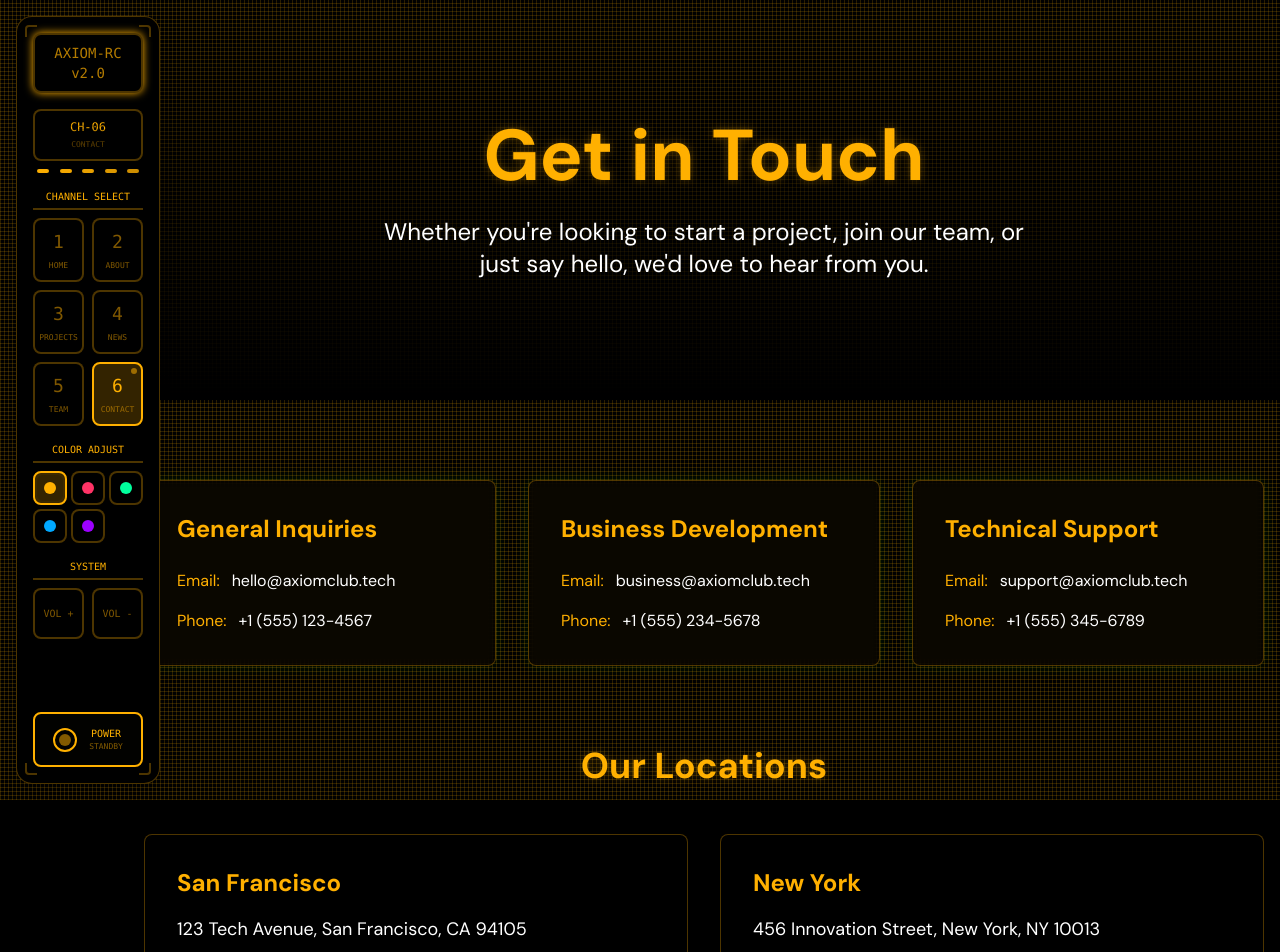
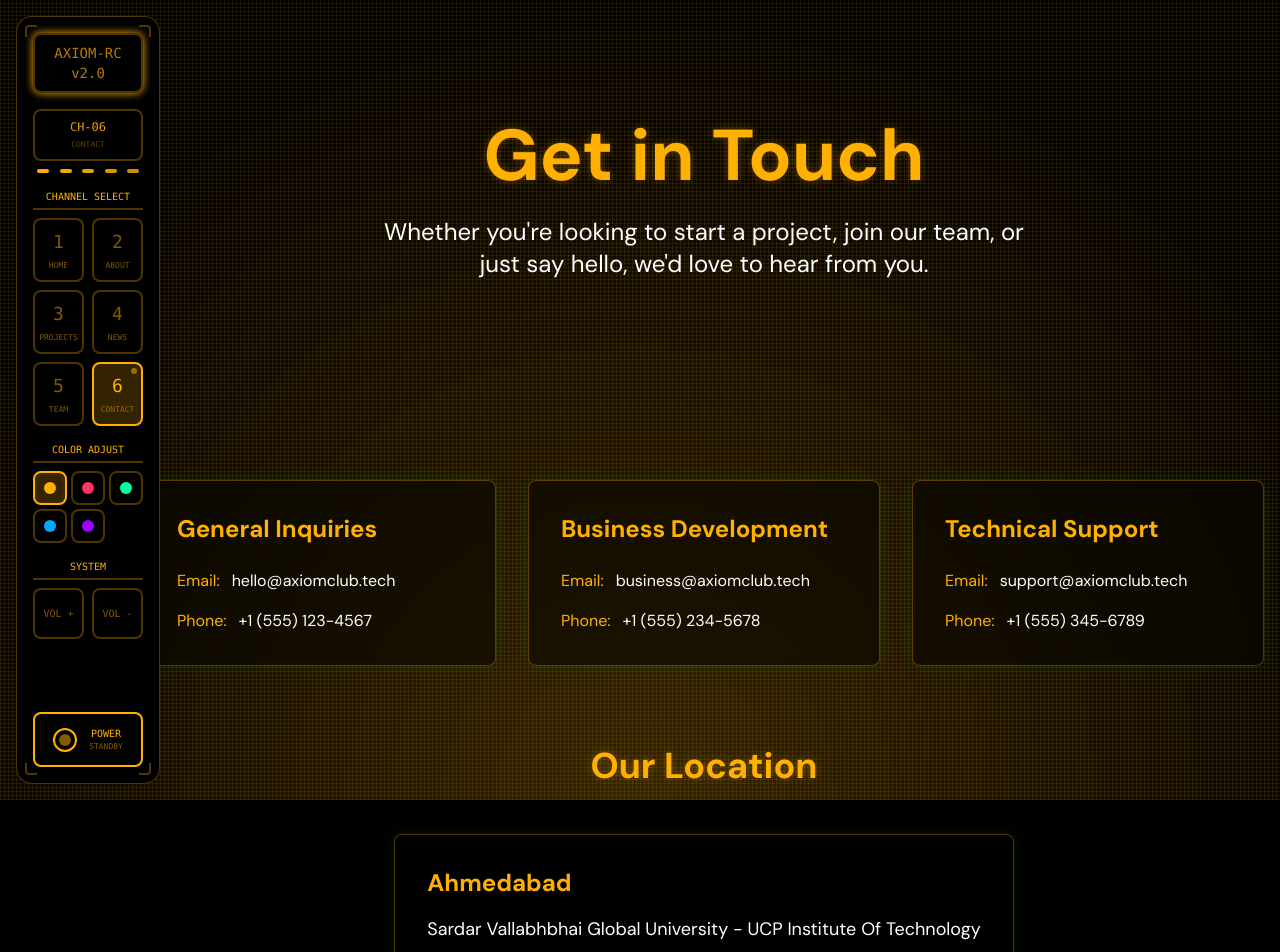
Before and after one commit to heywinit/axiomclub.tech, a Next.js app: page /contact in a window 1280 px wide. Shown: the top 952 px of the page. Built offline with nearby package versions, Linux system fonts and the light colour scheme.

Commit message:
🐛 FIX:

```diff
--- a/src/app/contact/Contact.tsx
+++ b/src/app/contact/Contact.tsx
@@ -23,36 +23,33 @@
 
 const locations = [
   {
-    city: "San Francisco",
-    address: "123 Tech Avenue, San Francisco, CA 94105",
-  },
-  {
-    city: "New York",
-    address: "456 Innovation Street, New York, NY 10013",
+    city: "Ahmedabad",
+    address: "Sardar Vallabhbhai Global University - UCP Institute Of Technology",
   },
 ];
 
 const socialLinks = [
   { name: "LinkedIn", url: "https://www.linkedin.com/company/axiom-svgu/" },
   { name: "GitHub", url: "https://github.com/axiom-svgu" },
-  { name: "Twitter", url: "https://twitter.com/axiomclub" },
+  { name: "Twitter", url: "https://x.com/Axiom_Svgu" },
 ];
+
 
 export default function Contact() {
   return (
     <div className="min-h-screen bg-black relative overflow-hidden">
       {/* Enhanced Matrix Overlay with more dynamic effects */}
       <div className="fixed inset-0 pointer-events-none">
-        <div className="absolute inset-0 bg-[linear-gradient(transparent_2px,var(--background)_2px)] bg-[length:100%_4px] [animation:scan_50s_linear_0s_infinite]" />
-        <div className="absolute inset-0 [background:repeating-linear-gradient(0deg,var(--matrix-color)_0_1px,transparent_1px_4px)] opacity-[0.15] animate-pulse" />
-        <div className="absolute inset-0 [background:repeating-linear-gradient(90deg,var(--matrix-color)_0_1px,transparent_1px_4px)] opacity-[0.15] animate-pulse" />
-        <div className="absolute inset-0 bg-[radial-gradient(circle_1200px_at_50%_-100px,var(--matrix-glow-30),transparent)]" />
-      </div>
-
+    <div className="absolute inset-0 bg-[linear-gradient(transparent_2px,var(--background)_2px)] bg-[length:100%_4px] animate-scan" />
+    <div className="absolute inset-0 [background:repeating-linear-gradient(0deg,var(--matrix-color)_0_1px,transparent_1px_4px)] opacity-10" />
+    <div className="absolute inset-0 [background:repeating-linear-gradient(90deg,var(--matrix-color)_0_1px,transparent_1px_4px)] opacity-10" />
+    <div className="absolute inset-0 bg-[radial-gradient(circle_800px_at_50%_-100px,var(--matrix-glow-30),transparent)]" />
+    <div className="absolute inset-0 bg-[radial-gradient(circle_800px_at_50%_800px,var(--matrix-color-20),transparent)]" />
+  </div>
       <div className="relative z-10">
         {/* Enhanced Hero Section */}
         <div className="relative h-[40vh] min-h-[400px] flex items-center justify-center overflow-hidden">
-          <div className="absolute inset-0 bg-gradient-to-b from-transparent to-black z-10" />
+
           <motion.div
             initial={{ opacity: 0, y: 20 }}
             animate={{ opacity: 1, y: 0 }}
@@ -122,14 +119,16 @@
             className="mb-20"
           >
             <h2 className="text-4xl font-bold text-[var(--matrix-color)] mb-12 text-center [text-shadow:0_0_10px_var(--matrix-color-30)]">
-              Our Locations
+              Our Location
             </h2>
-            <div className="grid md:grid-cols-2 gap-8">
+            <div className="flex justify-center">
               {locations.map((location) => (
                 <motion.div
                   key={location.city}
+                  transition={{ duration: 0.2 }}
                   whileHover={{ scale: 1.02 }}
-                  className="p-8 border border-[var(--matrix-color-30)] rounded-lg bg-black/50 backdrop-blur-sm relative group overflow-hidden"
+                  className="p-8 border border-[var(--matrix-color-30)] rounded-lg hover:border-[var(--matrix-color)] transition-all duration-300 bg-black/50 backdrop-blur-sm shadow-[0_0_15px_rgba(0,255,0,0.1)]"
+
                 >
                   <div className="absolute inset-0 bg-[var(--matrix-color)] opacity-0 group-hover:opacity-5 transition-opacity duration-300" />
                   <h3 className="text-[var(--matrix-color)] text-2xl font-bold mb-4">
--- a/src/app/page.tsx
+++ b/src/app/page.tsx
@@ -38,9 +38,6 @@
           <FeaturedProjects />
         </div>
         <div className="py-32 border-t border-[var(--matrix-color-30)]">
-          <Leadership />
-        </div>
-        <div className="py-32 border-t border-[var(--matrix-color-30)]">
           <News />
         </div>
         <div className="py-32 border-t border-[var(--matrix-color-30)]">
```
